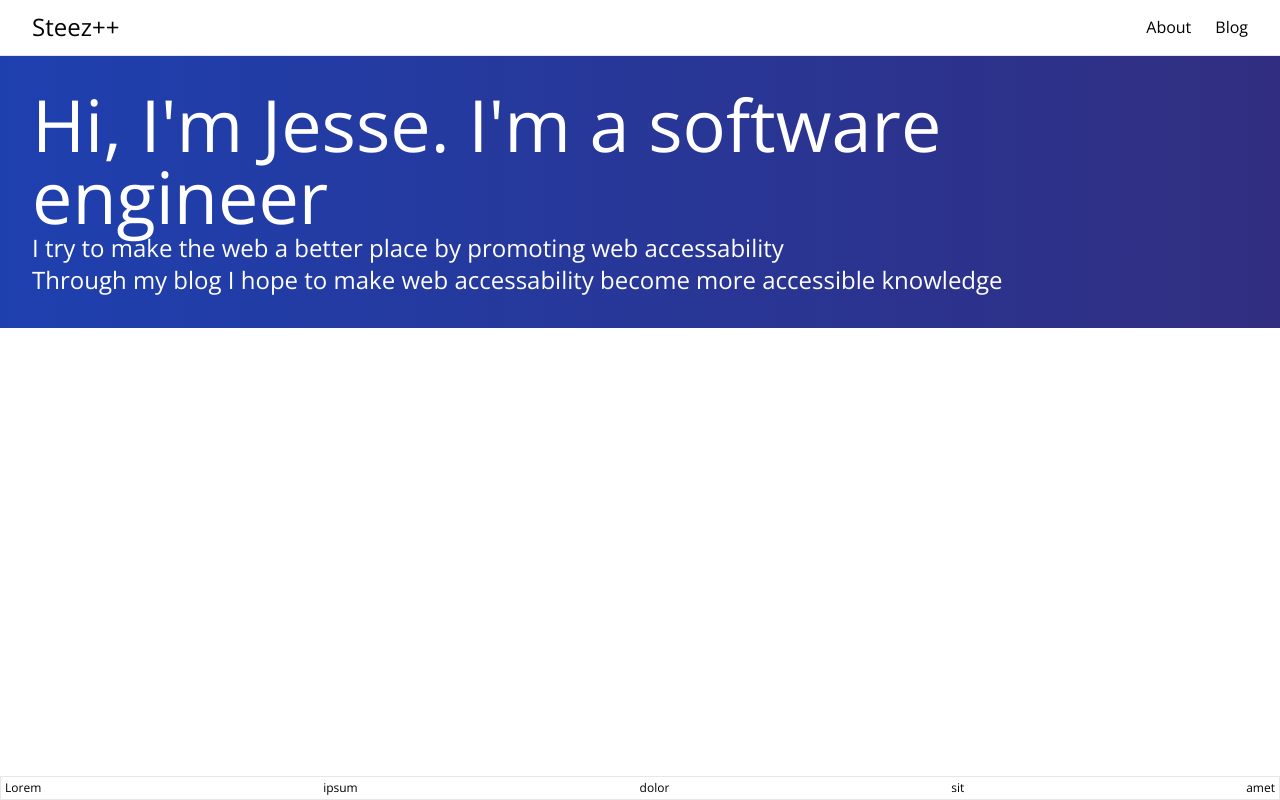
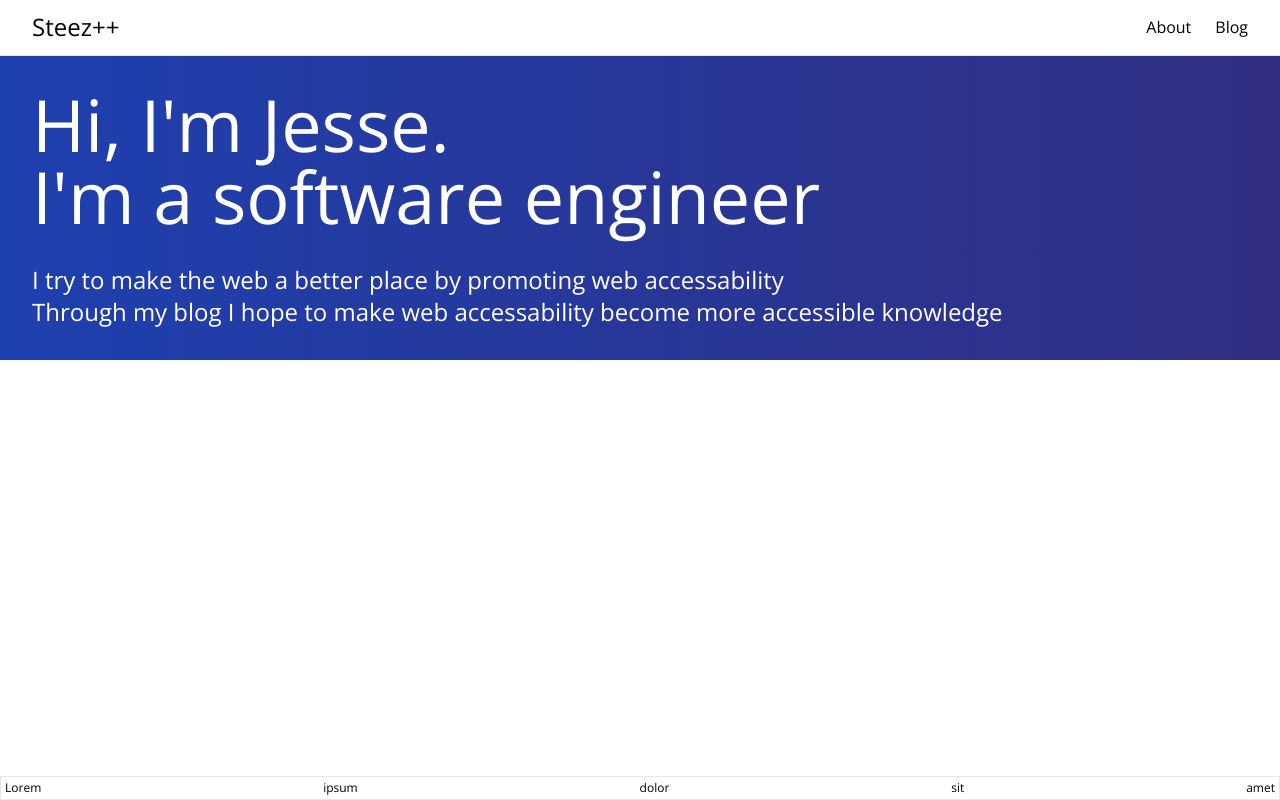
Before and after one commit to steezplusplus/Accessible-Web-Components, a Next.js app: page /about in a window 1280 px wide. Built offline with nearby package versions, Linux system fonts and the light colour scheme.

Commit message:
feat: consistent header spacing

```diff
--- a/app/about/page.tsx
+++ b/app/about/page.tsx
@@ -2,15 +2,21 @@ export default function About() {
   return (
     <div>
       <header className="bg-gradient-to-r from-blue-800 to-indigo-900">
-        <ul className="p-8">
+        <ul className="flex flex-col gap-y-8 p-8">
           <li>
-            <h1 className="text-7xl text-white">Hi, I&apos;m Jesse. I&apos;m a software engineer</h1>
+            <h1 className="text-7xl text-white">
+              Hi, I&apos;m Jesse.
+              <br />
+              I&apos;m a software engineer
+            </h1>
           </li>
           <li>
-            <h2 className="text-2xl text-white">I try to make the web a better place by promoting web accessability</h2>
-          </li>
-          <li>
-            <h2 className="text-2xl text-white">Through my blog I hope to make web accessability become more accessible knowledge</h2>
+            <h2 className="text-2xl text-white">
+              I try to make the web a better place by promoting web accessability
+              <br />
+              Through my blog I hope to make web accessability become more accessible knowledge
+            </h2>
+            <h2 className="text-2xl text-white"></h2>
           </li>
         </ul>
       </header>
--- a/app/blog/page.tsx
+++ b/app/blog/page.tsx
@@ -11,7 +11,7 @@ export default async function Blog() {
   return (
     <div>
       <header className="bg-gradient-to-r from-amber-500 to-pink-500">
-        <ul className="p-8">
+        <ul className="flex flex-col gap-y-8 p-8">
           <li>
             <h1 className="text-7xl text-white">Learn development with these articles</h1>
           </li>
```
